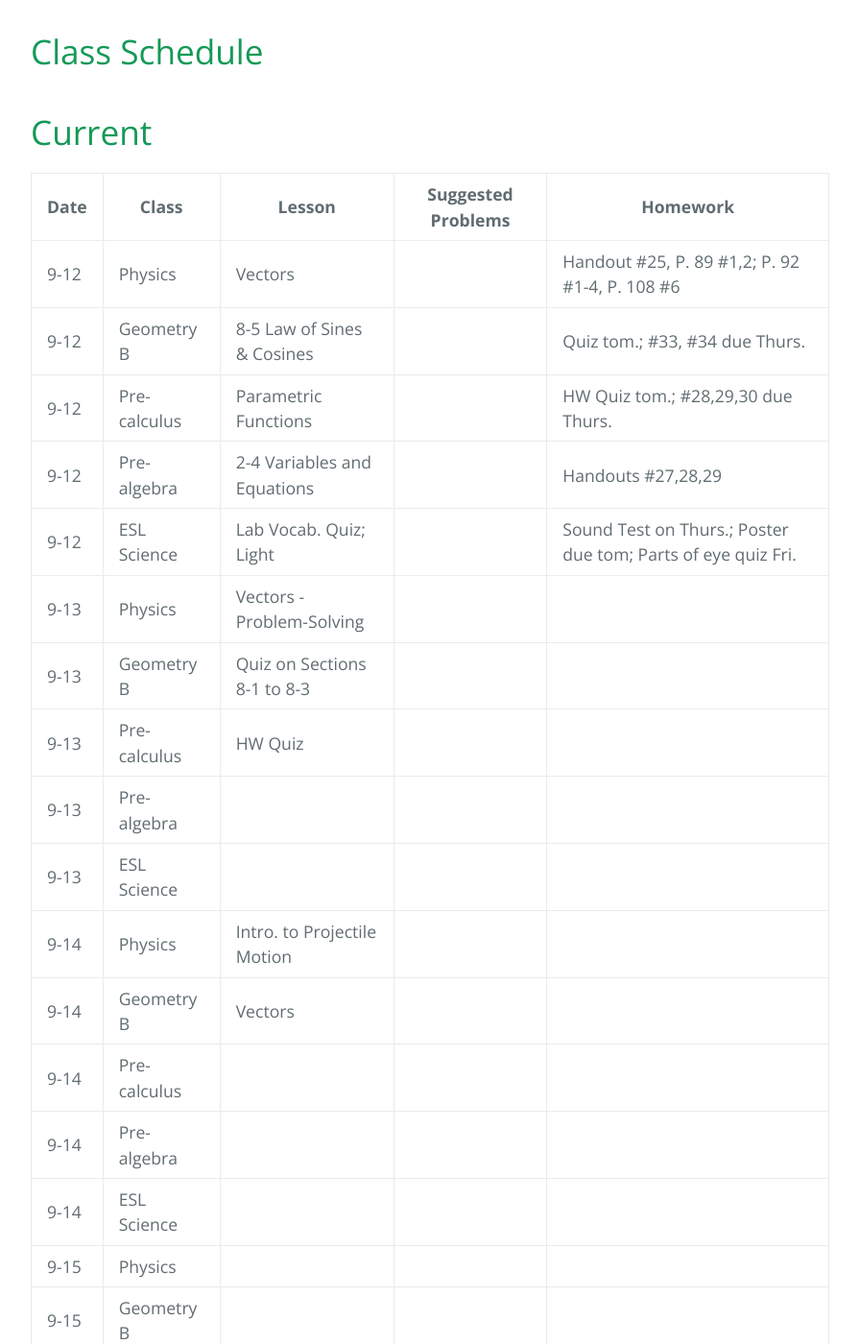
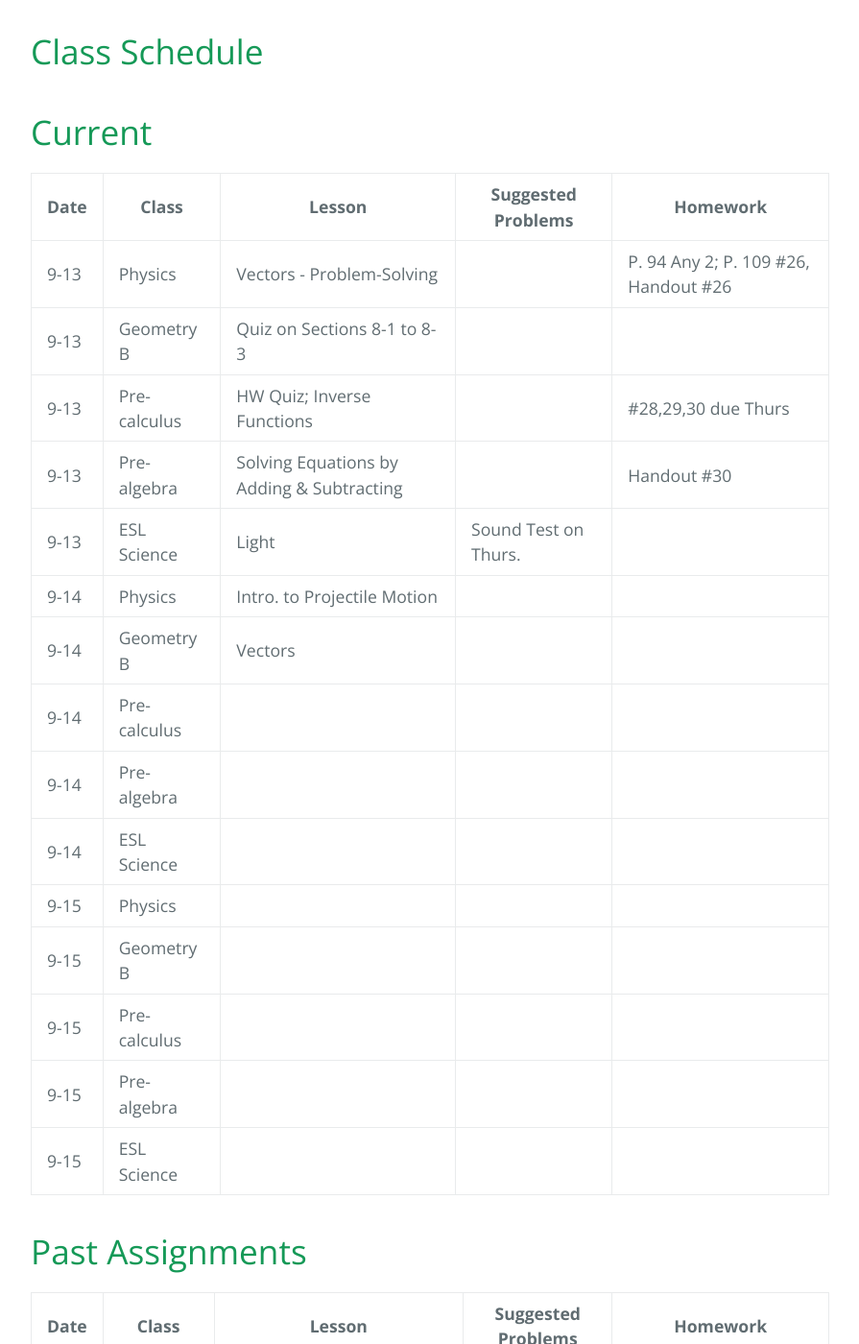
Before and after one commit to gpayoo/gpayoo, a Jekyll site: the page built from index.md, in a window 1280 px wide and 1400 px high, scrolled down 388 px. Shown: the whole window at 96% size, without its empty margins (192-1087 px from the left). Built offline with Jekyll 4.4.1, drawn with Linux system fonts in a browser that asks for light colours; our own code applies the rules of GitHub Pages for plain Markdown files; some of the changed text lies outside the part shown.

Commit message:
Update index.md

```diff
--- a/index.md
+++ b/index.md
@@ -9,16 +9,11 @@ layout: default
 
 | Date | Class | Lesson | Suggested Problems | Homework |
 | ---- | ----- | ------ | -------- | ---
- | 9-12 | Physics | Vectors  | | Handout #25, P. 89 #1,2; P. 92 #1-4, P. 108 #6
-| 9-12 | Geometry B | 8-5 Law of Sines & Cosines | | Quiz tom.; #33, #34 due Thurs. |
-| 9-12 | Pre-calculus | Parametric Functions | | HW Quiz tom.; #28,29,30 due Thurs.
-| 9-12 | Pre-algebra | 2-4 Variables and Equations | | Handouts #27,28,29
-| 9-12 | ESL Science | Lab Vocab. Quiz; Light |  |  Sound Test on Thurs.; Poster due tom; Parts of eye quiz Fri.
-| 9-13 | Physics | Vectors - Problem-Solving | |
+| 9-13 | Physics | Vectors - Problem-Solving | | P. 94 Any 2; P. 109 #26, Handout #26
 | 9-13 | Geometry B | Quiz on Sections 8-1 to 8-3 | | |
-| 9-13 | Pre-calculus | HW Quiz  | |
-| 9-13 | Pre-algebra |  | |
-| 9-13 | ESL Science |  |  |
+| 9-13 | Pre-calculus | HW Quiz; Inverse Functions  | |  #28,29,30 due Thurs
+| 9-13 | Pre-algebra | Solving Equations by Adding & Subtracting | | Handout #30
+| 9-13 | ESL Science | Light |  Sound Test on Thurs.|
 | 9-14 | Physics | Intro. to Projectile Motion | |
 | 9-14 | Geometry B | Vectors | | |
 | 9-14 | Pre-calculus |  | |
@@ -35,6 +30,11 @@ layout: default
 
 | Date | Class | Lesson | Suggested Problems | Homework |
 | ---- | ----- | ------ | -------- | ---
+| 9-12 | Physics | Vectors  | | Handout #25, P. 89 #1,2; P. 92 #1-4, P. 108 #6
+| 9-12 | Geometry B | 8-5 Law of Sines & Cosines | | Quiz tom.; #33, #34 due Thurs. |
+| 9-12 | Pre-calculus | Parametric Functions | | HW Quiz tom.; #28,29,30 due Thurs.
+| 9-12 | Pre-algebra | 2-4 Variables and Equations | | Handouts #27,28,29
+| 9-12 | ESL Science | Lab Vocab. Quiz; Light |  |  Sound Test on Thurs.; Poster due tom; Parts of eye quiz Fri.
 | 9-11 | Physics |  Test on Chapter 2| |
 | 9-11 | Geometry B | Angles of Elevation, Depression | |  Handouts #31,32|
 | 9-11 | Pre-calculus | Composition of Functions | | Handouts #27,28 due tom; HW quiz Wed.
```
